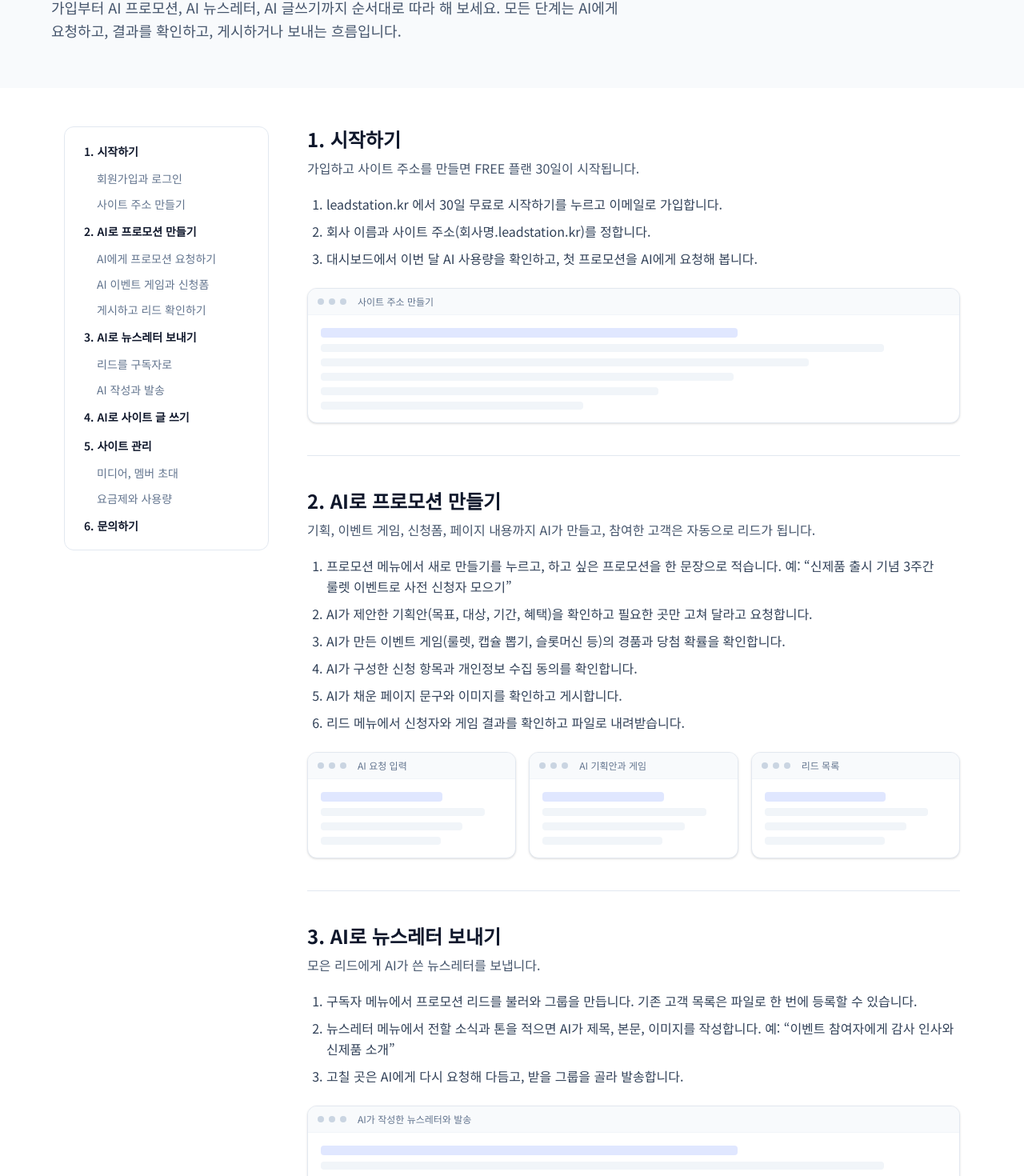
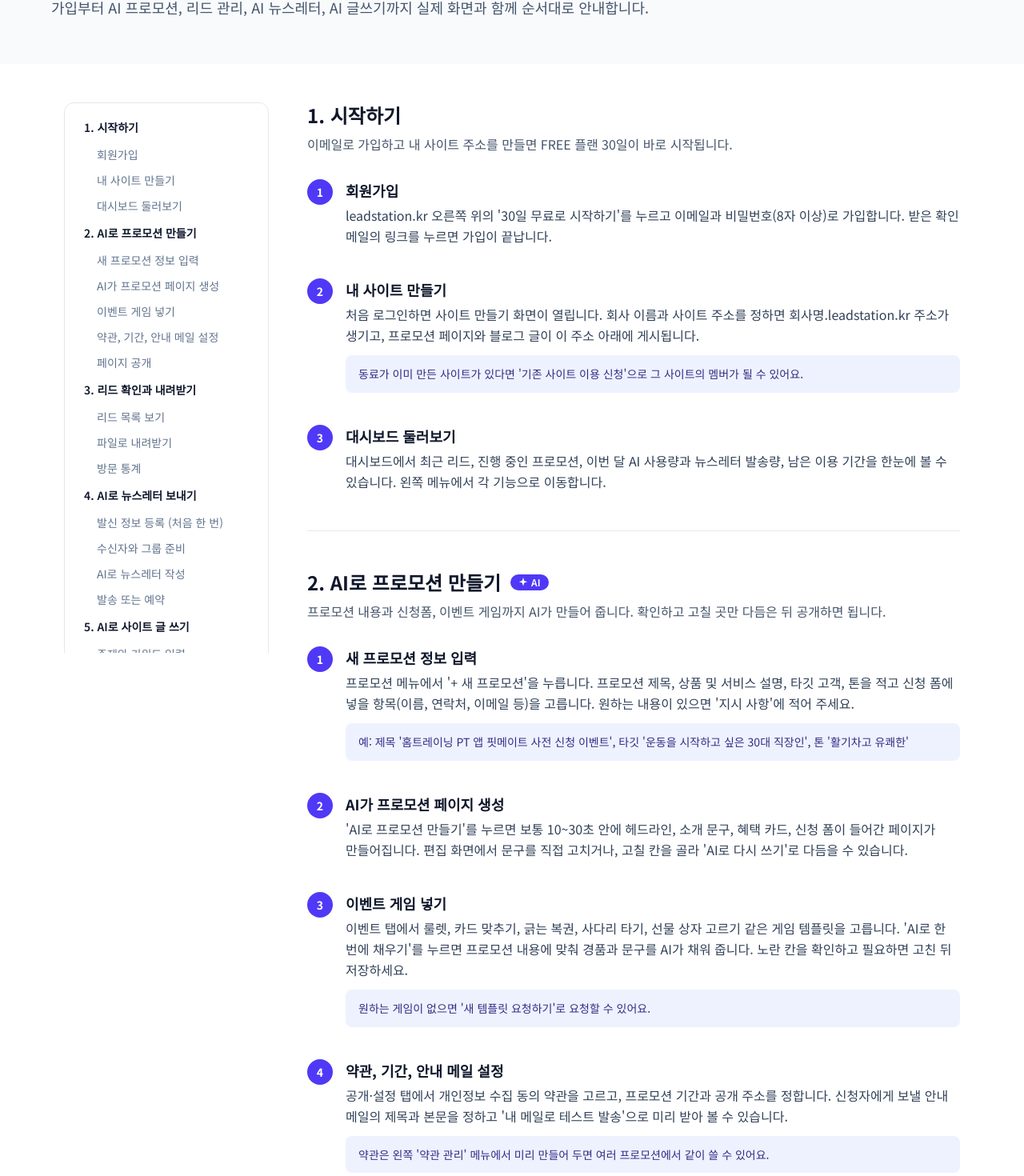
Before and after one commit to mafigotan/leadstation-nextjs, a Next.js app: page /guide in a window 1280 px wide. Shown: the part 216-1686 px from the top of the page at 80% size. Built offline with nearby package versions, Linux system fonts and the light colour scheme.

Commit message:
Guide: step-by-step chapters from the real dashboard screens, screenshot slots
Co-Authored-By: Claude Opus 5.5 <noreply@anthropic.com>
Claude-Session: https://claude.ai/code/session_01L6ZJfUf7rGTFRsmJkTssox

```diff
--- a/src/app/guide/page.tsx
+++ b/src/app/guide/page.tsx
@@ -1,79 +1,179 @@
 import Link from "next/link";
 import type { Metadata } from "next";
-import { COMPANY, MarketingShell, MockScreen } from "@/components/marketing/chrome";
+import { AiBadge, COMPANY, MarketingShell } from "@/components/marketing/chrome";
 
 export const metadata: Metadata = {
   title: "이용 매뉴얼 | LEADstation 리드스테이션",
-  description: "가입부터 AI로 프로모션 만들기, AI로 뉴스레터 보내기, AI로 사이트 글 쓰기까지 리드스테이션 사용 방법을 순서대로 안내합니다.",
+  description: "가입부터 AI로 프로모션 만들기, 리드 관리, AI 뉴스레터 발송, AI 글쓰기, 요금제 관리까지 리드스테이션 사용 방법을 실제 화면과 함께 안내합니다.",
 };
 
-type Section = { id: string; title: string; lead: string; subs: string[]; steps: string[]; shots: string[] };
+// Screenshots live in public/guide/<name>.png (captured from staging with a demo account).
+type Shot = { src: string; alt: string };
+type Step = { title: string; body: string; tip?: string; shot?: Shot };
+type Chapter = { id: string; title: string; lead: string; ai?: boolean; steps: Step[] };
 
-const SECTIONS: Section[] = [
+const shot = (name: string, alt: string): Shot => ({ src: `/guide/${name}.png`, alt });
+
+const CHAPTERS: Chapter[] = [
   {
     id: "start",
-    title: "1. 시작하기",
-    lead: "가입하고 사이트 주소를 만들면 FREE 플랜 30일이 시작됩니다.",
-    subs: ["회원가입과 로그인", "사이트 주소 만들기"],
+    title: "시작하기",
+    lead: "이메일로 가입하고 내 사이트 주소를 만들면 FREE 플랜 30일이 바로 시작됩니다.",
     steps: [
-      "leadstation.kr 에서 30일 무료로 시작하기를 누르고 이메일로 가입합니다.",
-      "회사 이름과 사이트 주소(회사명.leadstation.kr)를 정합니다.",
-      "대시보드에서 이번 달 AI 사용량을 확인하고, 첫 프로모션을 AI에게 요청해 봅니다.",
+      {
+        title: "회원가입",
+        body: "leadstation.kr 오른쪽 위의 '30일 무료로 시작하기'를 누르고 이메일과 비밀번호(8자 이상)로 가입합니다. 받은 확인 메일의 링크를 누르면 가입이 끝납니다.",
+        shot: shot("login", "로그인과 회원가입 화면"),
+      },
+      {
+        title: "내 사이트 만들기",
+        body: "처음 로그인하면 사이트 만들기 화면이 열립니다. 회사 이름과 사이트 주소를 정하면 회사명.leadstation.kr 주소가 생기고, 프로모션 페이지와 블로그 글이 이 주소 아래에 게시됩니다.",
+        tip: "동료가 이미 만든 사이트가 있다면 '기존 사이트 이용 신청'으로 그 사이트의 멤버가 될 수 있어요.",
+        shot: shot("welcome", "사이트 주소 만들기 화면"),
+      },
+      {
+        title: "대시보드 둘러보기",
+        body: "대시보드에서 최근 리드, 진행 중인 프로모션, 이번 달 AI 사용량과 뉴스레터 발송량, 남은 이용 기간을 한눈에 볼 수 있습니다. 왼쪽 메뉴에서 각 기능으로 이동합니다.",
+        shot: shot("dashboard", "대시보드 화면"),
+      },
     ],
-    shots: ["사이트 주소 만들기"],
   },
   {
     id: "promotion",
-    title: "2. AI로 프로모션 만들기",
-    lead: "기획, 이벤트 게임, 신청폼, 페이지 내용까지 AI가 만들고, 참여한 고객은 자동으로 리드가 됩니다.",
-    subs: ["AI에게 프로모션 요청하기", "AI 이벤트 게임과 신청폼", "게시하고 리드 확인하기"],
+    title: "AI로 프로모션 만들기",
+    ai: true,
+    lead: "프로모션 내용과 신청폼, 이벤트 게임까지 AI가 만들어 줍니다. 확인하고 고칠 곳만 다듬은 뒤 공개하면 됩니다.",
     steps: [
-      "프로모션 메뉴에서 새로 만들기를 누르고, 하고 싶은 프로모션을 한 문장으로 적습니다. 예: “신제품 출시 기념 3주간 룰렛 이벤트로 사전 신청자 모으기”",
-      "AI가 제안한 기획안(목표, 대상, 기간, 혜택)을 확인하고 필요한 곳만 고쳐 달라고 요청합니다.",
-      "AI가 만든 이벤트 게임(룰렛, 캡슐 뽑기, 슬롯머신 등)의 경품과 당첨 확률을 확인합니다.",
-      "AI가 구성한 신청 항목과 개인정보 수집 동의를 확인합니다.",
-      "AI가 채운 페이지 문구와 이미지를 확인하고 게시합니다.",
-      "리드 메뉴에서 신청자와 게임 결과를 확인하고 파일로 내려받습니다.",
+      {
+        title: "새 프로모션 정보 입력",
+        body: "프로모션 메뉴에서 '+ 새 프로모션'을 누릅니다. 프로모션 제목, 상품 및 서비스 설명, 타깃 고객, 톤을 적고 신청 폼에 넣을 항목(이름, 연락처, 이메일 등)을 고릅니다. 원하는 내용이 있으면 '지시 사항'에 적어 주세요.",
+        tip: "예: 제목 '홈트레이닝 PT 앱 핏메이트 사전 신청 이벤트', 타깃 '운동을 시작하고 싶은 30대 직장인', 톤 '활기차고 유쾌한'",
+        shot: shot("promo-new", "새 프로모션 정보 입력 화면"),
+      },
+      {
+        title: "AI가 프로모션 페이지 생성",
+        body: "'AI로 프로모션 만들기'를 누르면 보통 10~30초 안에 헤드라인, 소개 문구, 혜택 카드, 신청 폼이 들어간 페이지가 만들어집니다. 편집 화면에서 문구를 직접 고치거나, 고칠 칸을 골라 'AI로 다시 쓰기'로 다듬을 수 있습니다.",
+        shot: shot("promo-editor", "AI가 만든 프로모션 페이지 편집 화면"),
+      },
+      {
+        title: "이벤트 게임 넣기",
+        body: "이벤트 탭에서 룰렛, 카드 맞추기, 긁는 복권, 사다리 타기, 선물 상자 고르기 같은 게임 템플릿을 고릅니다. 'AI로 한 번에 채우기'를 누르면 프로모션 내용에 맞춰 경품과 문구를 AI가 채워 줍니다. 노란 칸을 확인하고 필요하면 고친 뒤 저장하세요.",
+        tip: "원하는 게임이 없으면 '새 템플릿 요청하기'로 요청할 수 있어요.",
+        shot: shot("promo-event", "이벤트 게임 템플릿 선택과 설정 화면"),
+      },
+      {
+        title: "약관, 기간, 안내 메일 설정",
+        body: "공개·설정 탭에서 개인정보 수집 동의 약관을 고르고, 프로모션 기간과 공개 주소를 정합니다. 신청자에게 보낼 안내 메일의 제목과 본문을 정하고 '내 메일로 테스트 발송'으로 미리 받아 볼 수 있습니다.",
+        tip: "약관은 왼쪽 '약관 관리' 메뉴에서 미리 만들어 두면 여러 프로모션에서 같이 쓸 수 있어요.",
+        shot: shot("promo-settings", "약관, 기간, 안내 메일 설정 화면"),
+      },
+      {
+        title: "페이지 공개",
+        body: "'페이지 공개하기'를 누르면 회사명.leadstation.kr 아래 주소로 프로모션이 열립니다. '페이지 열기'로 실제 화면을 확인하고 주소를 SNS나 광고에 공유하세요.",
+        shot: shot("promo-public", "공개된 프로모션 페이지"),
+      },
     ],
-    shots: ["AI 요청 입력", "AI 기획안과 게임", "리드 목록"],
+  },
+  {
+    id: "leads",
+    title: "리드 확인과 내려받기",
+    lead: "프로모션에 참여한 고객은 자동으로 리드가 됩니다.",
+    steps: [
+      {
+        title: "리드 목록 보기",
+        body: "리드 관리 메뉴에서 모든 프로모션의 신청자를 한 번에 봅니다. 프로모션별, 마케팅 동의 여부로 거르고 이름, 이메일, 연락처로 검색할 수 있습니다. '상세'를 누르면 신청 내용과 약관 동의 기록, 게임 결과를 확인합니다.",
+        shot: shot("leads", "리드 관리 화면"),
+      },
+      {
+        title: "파일로 내려받기",
+        body: "'CSV 내보내기'를 누르면 지금 보고 있는 목록을 파일로 내려받습니다. 엑셀에서 바로 열 수 있습니다.",
+      },
+      {
+        title: "방문 통계",
+        body: "방문 통계 메뉴에서 프로모션 페이지별 방문 수와 신청 전환을 확인하고, 통계도 파일로 내려받을 수 있습니다.",
+        shot: shot("analytics", "방문 통계 화면"),
+      },
+    ],
   },
   {
     id: "newsletter",
-    title: "3. AI로 뉴스레터 보내기",
-    lead: "모은 리드에게 AI가 쓴 뉴스레터를 보냅니다.",
-    subs: ["리드를 구독자로", "AI 작성과 발송"],
+    title: "AI로 뉴스레터 보내기",
+    ai: true,
+    lead: "모은 리드에게 AI가 쓴 뉴스레터를 보내 관계를 이어갑니다.",
     steps: [
-      "구독자 메뉴에서 프로모션 리드를 불러와 그룹을 만듭니다. 기존 고객 목록은 파일로 한 번에 등록할 수 있습니다.",
-      "뉴스레터 메뉴에서 전할 소식과 톤을 적으면 AI가 제목, 본문, 이미지를 작성합니다. 예: “이벤트 참여자에게 감사 인사와 신제품 소개”",
-      "고칠 곳은 AI에게 다시 요청해 다듬고, 받을 그룹을 골라 발송합니다.",
+      {
+        title: "발신 정보 등록 (처음 한 번)",
+        body: "AI 뉴스레터 메뉴의 '발신 정보'에서 보내는 사람 이름, 로고, 강조 색상, 머리글과 푸터, 브랜드 정보를 등록합니다. 브랜드 정보는 AI가 뉴스레터를 쓸 때 참고합니다.",
+        shot: shot("newsletter-settings", "뉴스레터 발신 정보 화면"),
+      },
+      {
+        title: "수신자와 그룹 준비",
+        body: "수신자 메뉴에서 '리드 가져오기'로 프로모션 리드를 불러오거나, 'CSV로 가져오기'로 기존 고객 목록을 한 번에 등록합니다. 그룹을 만들어 두면 대상별로 나눠 보낼 수 있습니다.",
+        tip: "CSV는 첫 줄에 제목, 둘째 줄부터 데이터가 있어야 해요. 가져올 때 이메일, 이름, 회사 열을 골라 줍니다.",
+        shot: shot("recipients", "수신자와 그룹 화면"),
+      },
+      {
+        title: "AI로 뉴스레터 작성",
+        body: "'+ 새 뉴스레터'를 누르고 왼쪽 'AI·설정'에서 디자인 템플릿을 고른 뒤 전할 내용을 적고 'AI로 뉴스레터 만들기'를 누릅니다. 30초~1분이면 제목, 본문, 이미지가 채워집니다. 고칠 곳은 'AI로 뉴스레터 수정하기'로 요청하거나 블록을 직접 고칩니다.",
+        tip: "예: '이벤트 참여자에게 감사 인사를 하고, 신제품 3개를 카드로 보여준 뒤 마지막에 구매 버튼을 넣어줘'",
+        shot: shot("newsletter-editor", "AI 뉴스레터 편집 화면"),
+      },
+      {
+        title: "발송 또는 예약",
+        body: "'보내기'에서 받을 그룹을 고르고 발송 대상을 확인한 뒤 '지금 발송하기' 또는 '예약하기'를 누릅니다. 발송 기록에서 성공과 실패 건수를 확인하고 실패한 주소에 다시 보낼 수 있습니다.",
+        shot: shot("newsletter-send", "뉴스레터 발송 화면"),
+      },
     ],
-    shots: ["AI가 작성한 뉴스레터와 발송"],
   },
   {
     id: "writer",
-    title: "4. AI로 사이트 글 쓰기",
+    title: "AI로 사이트 글 쓰기",
+    ai: true,
     lead: "AI가 쓴 글을 내 사이트 블로그에 게시합니다.",
-    subs: [],
     steps: [
-      "글쓰기 메뉴에서 주제와 키워드를 적습니다. 예: “신제품 특징 3가지를 고객 입장에서 소개”",
-      "AI가 쓴 초안과 이미지를 확인하고, 고칠 곳은 다시 요청합니다.",
-      "게시하면 회사명.leadstation.kr/blog 에 올라갑니다.",
+      {
+        title: "주제와 키워드 입력",
+        body: "AI 글쓰기 메뉴에서 '새 글 쓰기'를 누르고 주제, 포커스 키워드, 대상 독자, 글 유형, 톤, 분량을 정합니다.",
+        tip: "예: 주제 '초보자를 위한 홈카페 원두 고르는 법', 포커스 키워드 '홈카페 원두'",
+        shot: shot("writer-new", "새 글 쓰기 화면"),
+      },
+      {
+        title: "개요 확인 후 본문 생성",
+        body: "'개요 먼저 생성'을 누르면 AI가 글의 목차를 제안합니다. 순서를 바꾸거나 항목을 지운 뒤 '이 개요로 본문 생성'을 누르면 1~3분 안에 본문이 완성되어 초안으로 저장됩니다.",
+        shot: shot("writer-outline", "AI가 만든 개요 확인 화면"),
+      },
+      {
+        title: "편집하고 게시",
+        body: "편집 화면에서 문장을 다듬고 이미지를 넣은 뒤 '발행하기'를 누르면 회사명.leadstation.kr/blog 에 글이 올라갑니다.",
+        shot: shot("writer-editor", "AI 글 편집 화면"),
+      },
     ],
-    shots: ["글 작성 화면"],
   },
   {
     id: "manage",
-    title: "5. 사이트 관리",
-    lead: "이미지, 멤버, 요금제를 관리합니다.",
-    subs: ["미디어, 멤버 초대", "요금제와 사용량"],
+    title: "사이트 관리와 요금제",
+    lead: "이미지, 멤버, 요금제와 사용량을 관리합니다.",
     steps: [
-      "미디어: AI가 만든 이미지와 올린 이미지를 모아 페이지, 뉴스레터, 글에 다시 씁니다.",
-      "멤버: 동료를 초대해 함께 관리합니다. 인원은 요금제에 따라 다릅니다.",
-      "요금제: 현재 요금제, 남은 기간, 이번 달 사용량을 확인하고 변경을 신청합니다.",
+      {
+        title: "이미지 라이브러리",
+        body: "이미지 메뉴에 올린 이미지와 AI로 만든 이미지가 모입니다. 프로모션, 뉴스레터, 글에서 다시 골라 쓸 수 있습니다.",
+        shot: shot("media", "이미지 라이브러리 화면"),
+      },
+      {
+        title: "멤버 초대",
+        body: "마이 프로필의 '사이트 멤버'에서 동료를 초대하면 같은 사이트를 함께 관리할 수 있습니다. 초대할 수 있는 인원은 요금제에 따라 다릅니다.",
+      },
+      {
+        title: "요금제와 사용량",
+        body: "요금제 메뉴에서 현재 요금제, 이용 기간, 이번 달 한도와 사용량, 결제 내역을 확인합니다. 연장이나 변경은 이 화면에서 신청하면 담당자가 안내해 드립니다.",
+        shot: shot("plan", "요금제와 사용량 화면"),
+      },
     ],
-    shots: ["요금제와 사용량"],
   },
 ];
+
+/** Screenshots that have been captured so far; others show text only. */
+const CAPTURED = new Set<string>([]);
 
 export default function GuidePage() {
   return (
@@ -83,45 +183,67 @@ export default function GuidePage() {
           <p className="text-sm font-semibold text-indigo-600">이용 매뉴얼</p>
           <h1 className="mt-2 text-4xl font-bold tracking-tight text-slate-900">AI에게 요청하고, 확인하고, 게시하세요</h1>
           <p className="mt-4 max-w-3xl text-lg leading-relaxed text-slate-600">
-            가입부터 AI 프로모션, AI 뉴스레터, AI 글쓰기까지 순서대로 따라 해 보세요. 모든 단계는 AI에게 요청하고, 결과를 확인하고, 게시하거나 보내는 흐름입니다.
+            가입부터 AI 프로모션, 리드 관리, AI 뉴스레터, AI 글쓰기까지 실제 화면과 함께 순서대로 안내합니다.
           </p>
         </div>
       </section>
 
       <div className="mx-auto flex max-w-6xl flex-wrap gap-12 px-4 py-12">
-        <nav aria-label="매뉴얼 목차" className="w-full shrink-0 md:sticky md:top-24 md:w-64 md:self-start">
-          <div className="rounded-xl border border-slate-200 p-3 text-sm">
-            {SECTIONS.map((s) => (
-              <div key={s.id}>
-                <a href={`#${s.id}`} className="block rounded-lg px-3 py-2 font-semibold text-slate-900 hover:bg-slate-50">{s.title}</a>
-                {s.subs.map((sub) => (
-                  <a key={sub} href={`#${s.id}`} className="block rounded-lg py-1.5 pl-7 pr-3 text-slate-500 hover:bg-slate-50">{sub}</a>
-                ))}
-              </div>
+        <nav aria-label="매뉴얼 목차" className="w-full shrink-0 md:sticky md:top-24 md:max-h-[calc(100vh-7rem)] md:w-64 md:self-start md:overflow-y-auto">
+          <ol className="rounded-xl border border-slate-200 p-3 text-sm">
+            {CHAPTERS.map((c, i) => (
+              <li key={c.id}>
+                <a href={`#${c.id}`} className="block rounded-lg px-3 py-2 font-semibold text-slate-900 hover:bg-slate-50">
+                  {i + 1}. {c.title}
+                </a>
+                <ol>
+                  {c.steps.map((s, j) => (
+                    <li key={s.title}>
+                      <a href={`#${c.id}-${j + 1}`} className="block rounded-lg py-1.5 pl-7 pr-3 text-slate-500 hover:bg-slate-50">{s.title}</a>
+                    </li>
+                  ))}
+                </ol>
+              </li>
             ))}
-            <a href="#help" className="block rounded-lg px-3 py-2 font-semibold text-slate-900 hover:bg-slate-50">6. 문의하기</a>
-          </div>
+            <li>
+              <a href="#help" className="block rounded-lg px-3 py-2 font-semibold text-slate-900 hover:bg-slate-50">{CHAPTERS.length + 1}. 문의하기</a>
+            </li>
+          </ol>
         </nav>
 
         <div className="min-w-0 flex-[999_1_560px] divide-y divide-slate-200">
-          {SECTIONS.map((s) => (
-            <section key={s.id} id={s.id} className="scroll-mt-24 py-10 first:pt-0">
-              <h2 className="text-2xl font-bold text-slate-900">{s.title}</h2>
-              <p className="mt-2 text-slate-600">{s.lead}</p>
-              <ol className="mt-5 list-decimal space-y-2 pl-6 leading-relaxed text-slate-700">
-                {s.steps.map((st) => (
-                  <li key={st}>{st}</li>
+          {CHAPTERS.map((c, i) => (
+            <section key={c.id} id={c.id} className="scroll-mt-24 py-12 first:pt-0">
+              <div className="flex flex-wrap items-center gap-3">
+                <h2 className="text-2xl font-bold text-slate-900">{i + 1}. {c.title}</h2>
+                {c.ai && <AiBadge />}
+              </div>
+              <p className="mt-2 text-slate-600">{c.lead}</p>
+              <ol className="mt-8 space-y-10">
+                {c.steps.map((s, j) => (
+                  <li key={s.title} id={`${c.id}-${j + 1}`} className="scroll-mt-24">
+                    <div className="flex gap-4">
+                      <span className="flex h-8 w-8 shrink-0 items-center justify-center rounded-full bg-indigo-600 text-sm font-bold text-white">{j + 1}</span>
+                      <div className="min-w-0 flex-1">
+                        <h3 className="text-lg font-bold text-slate-900">{s.title}</h3>
+                        <p className="mt-1 leading-relaxed text-slate-700">{s.body}</p>
+                        {s.tip && <p className="mt-3 rounded-lg bg-indigo-50 px-4 py-3 text-sm leading-relaxed text-indigo-900">{s.tip}</p>}
+                        {s.shot && CAPTURED.has(s.shot.src) && (
+                          <figure className="mt-4">
+                            {/* eslint-disable-next-line @next/next/no-img-element -- static screenshots, no image optimizer on Workers */}
+                            <img src={s.shot.src} alt={s.shot.alt} loading="lazy" className="w-full rounded-xl border border-slate-200 shadow-sm" />
+                            <figcaption className="mt-2 text-sm text-slate-500">{s.shot.alt}</figcaption>
+                          </figure>
+                        )}
+                      </div>
+                    </div>
+                  </li>
                 ))}
               </ol>
-              <div className={`mt-6 grid gap-4 ${s.shots.length > 1 ? "sm:grid-cols-3" : ""}`}>
-                {s.shots.map((shot) => (
-                  <MockScreen key={shot} title={shot} rows={s.shots.length > 1 ? 3 : 5} />
-                ))}
-              </div>
             </section>
           ))}
-          <section id="help" className="scroll-mt-24 py-10">
-            <h2 className="text-2xl font-bold text-slate-900">6. 문의하기</h2>
+          <section id="help" className="scroll-mt-24 py-12">
+            <h2 className="text-2xl font-bold text-slate-900">{CHAPTERS.length + 1}. 문의하기</h2>
             <p className="mt-2 leading-relaxed text-slate-600">
               매뉴얼에서 답을 찾지 못했다면 연락 주세요.
               <br />
```
